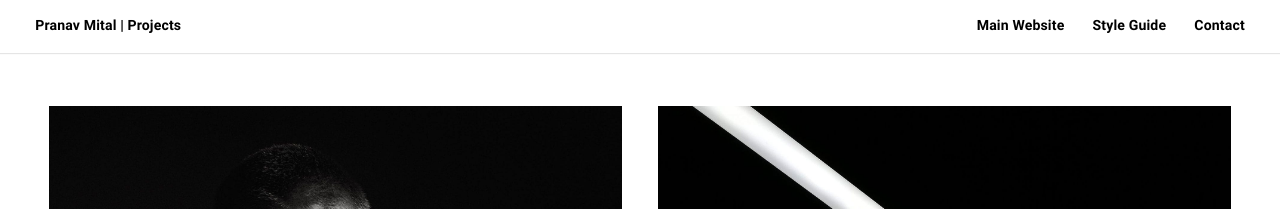
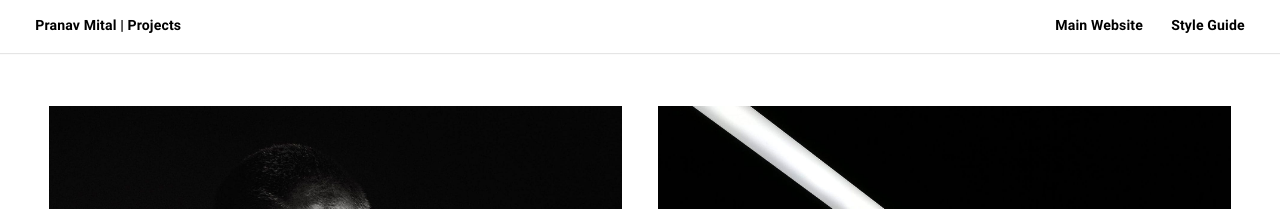
Before and after one commit to pranavmital/projects, a Jekyll site: the page built from index.html, in a window 1280 px wide. Shown: the top 209 px of the page. Built offline with Jekyll 4.4.1, drawn with Linux system fonts in a browser that asks for light colours; some web fonts are replaced; the list of posts is cut into pages by our own code.

Commit message:
Update navigation.html

```diff
--- a/_includes/navigation.html
+++ b/_includes/navigation.html
@@ -2,6 +2,6 @@
   <ul class="header__list">
     <li><a href="https://www.pranavmital.com/">Main Website</a></li>
     <li><a href="{{ '/style-guide' | prepend: site.baseurl }}">Style Guide</a></li>
-    <li><span class="popup__open">Contact</span></li>
+    <!-- <li><span class="popup__open">Contact</span></li> -->
   </ul>
 </nav>
```
